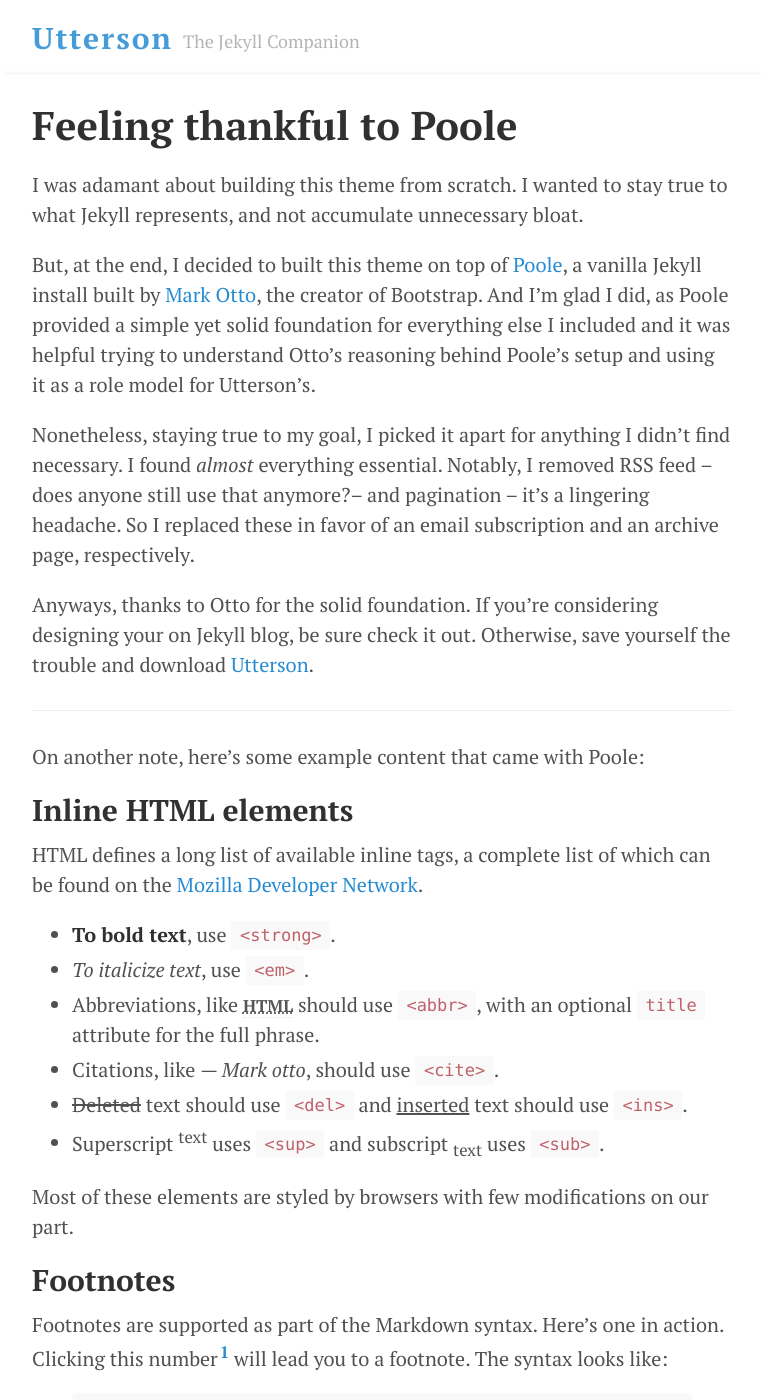
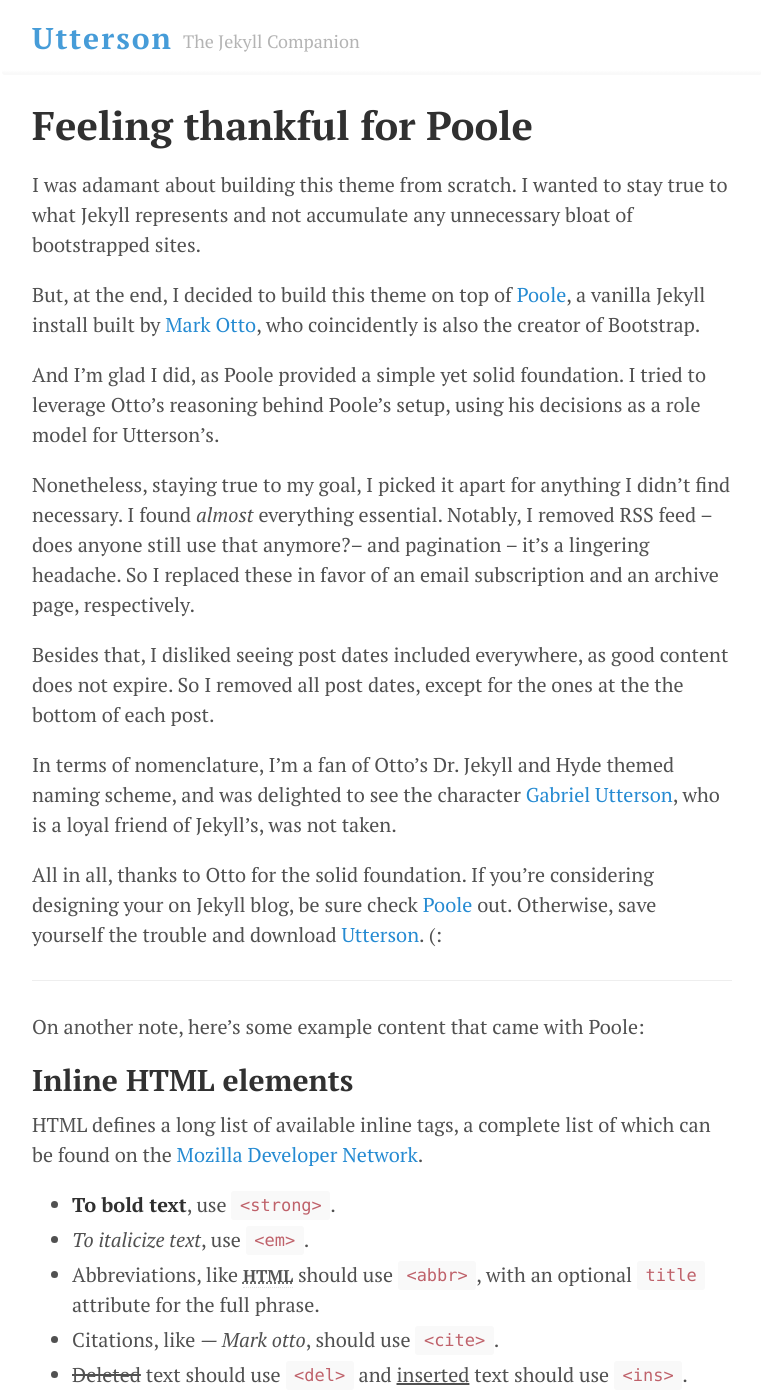
Before and after one commit to pakallis/pakallis.github.io, a Jekyll site: the page built from _posts/2016-03-16-thank-you-Poole.md, in a window 1280 px wide and 1400 px high. Shown: the whole window, without its empty margins (258-1019 px from the left). Built offline with Jekyll 4.4.1, drawn with Linux system fonts in a browser that asks for light colours.

```diff
--- a/_includes/content/footer-mini-about.md
+++ b/_includes/content/footer-mini-about.md
@@ -3,4 +3,4 @@
 
 It's a pleasure to meet you. I'm a loyal friend of Jekyll.
 
-I'd be delighted to get acquainted. Feel free to visit me [here](https://github.com/alidcastano/Utterson), whenever you like.
+I'd be delighted to get acquainted. Feel free to visit me at [Github](https://github.com/alidcastano/Utterson), whenever you like.
--- a/_includes/head.html
+++ b/_includes/head.html
@@ -11,5 +11,9 @@
   </title>
 
   <link rel="stylesheet" href="{{ site.baseurl }}/styles.css">
+
+  <link rel="apple-touch-icon-precomposed" sizes="144x144" href="{{ site.baseurl }}/public/apple-touch-icon-precomposed.png">
+  <link rel="shortcut icon" href="{{ site.baseurl }}/public/favicon.ico">
+
   <link href='https://fonts.googleapis.com/css?family=PT+Serif:400,700,400italic' rel='stylesheet' type='text/css'>
 </head>
--- a/_posts/2016-03-16-poole-explained.md
+++ b/_posts/2016-03-16-thank-you-Poole.md
@@ -1,15 +1,20 @@
 ---
-title: Feeling thankful to Poole
+title: Feeling thankful for Poole
 ---
 
-I was adamant about building this theme from scratch. I wanted to stay true to what Jekyll represents, and not accumulate unnecessary bloat.
+I was adamant about building this theme from scratch. I wanted to stay true to what Jekyll represents and not accumulate any unnecessary bloat of bootstrapped sites.
 
-But, at the end, I decided to built this theme on top of [Poole](https://github.com/poole/poole), a vanilla Jekyll install built by [Mark Otto](https://twitter.com/mdo), the creator of Bootstrap. And I'm glad I did, as Poole provided a simple yet solid foundation for everything else I included and it was helpful trying to understand Otto's reasoning behind Poole's setup and using it as a role model for Utterson's.
+But, at the end, I decided to build this theme on top of [Poole](https://github.com/poole/poole), a vanilla Jekyll install built by [Mark Otto](https://twitter.com/mdo), who coincidently is also the creator of Bootstrap.
+
+And I'm glad I did, as Poole provided a simple yet solid foundation. I tried to leverage Otto's reasoning behind Poole's setup, using his decisions as a role model for Utterson's.
 
 Nonetheless, staying true to my goal, I picked it apart for anything I didn't find necessary. I found *almost* everything essential. Notably, I removed RSS feed --does anyone still use that anymore?-- and pagination -- it's a lingering headache. So I replaced these in favor of an email subscription and an archive page, respectively.
 
+Besides that, I disliked seeing post dates included everywhere, as good content does not expire. So  I removed all post dates, except for the ones at the the bottom of each post.
 
-Anyways, thanks to Otto for the solid foundation. If you're considering designing your on Jekyll blog, be sure check it out. Otherwise, save yourself the trouble and download [Utterson](http://utterson.alidcastano.com/).
+In terms of nomenclature, I'm a fan of Otto's Dr. Jekyll and Hyde themed naming scheme, and was delighted to see the character [Gabriel Utterson](http://www.sparknotes.com/lit/jekyll/characters.html), who is a loyal friend of Jekyll's, was not taken.
+
+All in all, thanks to Otto for the solid foundation. If you're considering designing your on Jekyll blog, be sure check [Poole](https://github.com/poole/poole) out. Otherwise, save yourself the trouble and download [Utterson](http://utterson.alidcastano.com/). (:
 
 ---
 
```
Also changed, not shown: _posts/2016-03-16-I-love-Jekyll.md (renamed from _posts/2016-03-16-Why-I-Love-Jekyll.md, +1 -1 lines), _posts/2016-03-16-introducing-utterson.md (+1 -1 lines), _posts/2016-04-15-Utterson-setup.md (added, +3 -0 lines), about.md (deleted, +0 -17 lines), LICENSE.md, README.md, public/apple-touch-icon-precomposed.png (added), public/favicon.ico (added), 1 other file.
